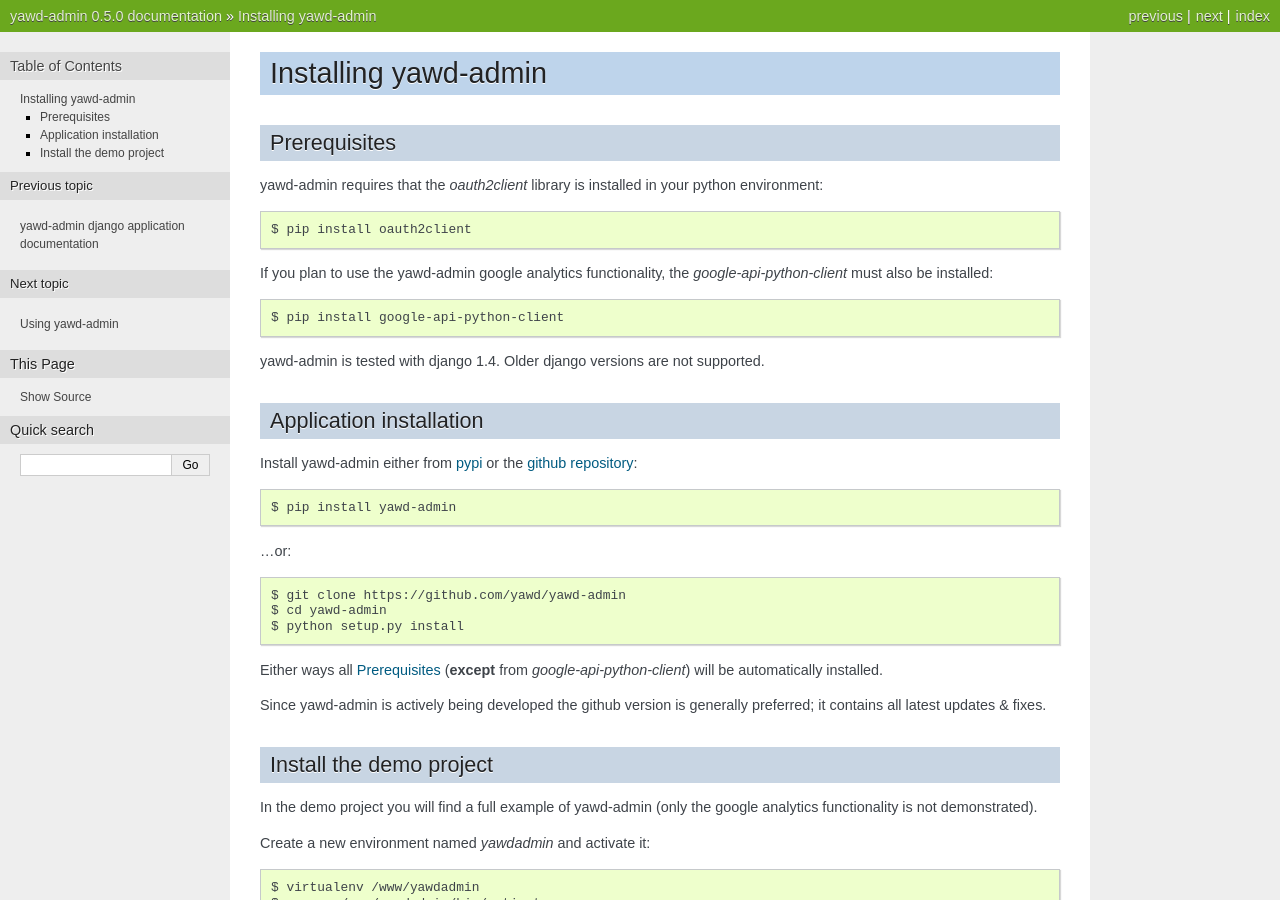
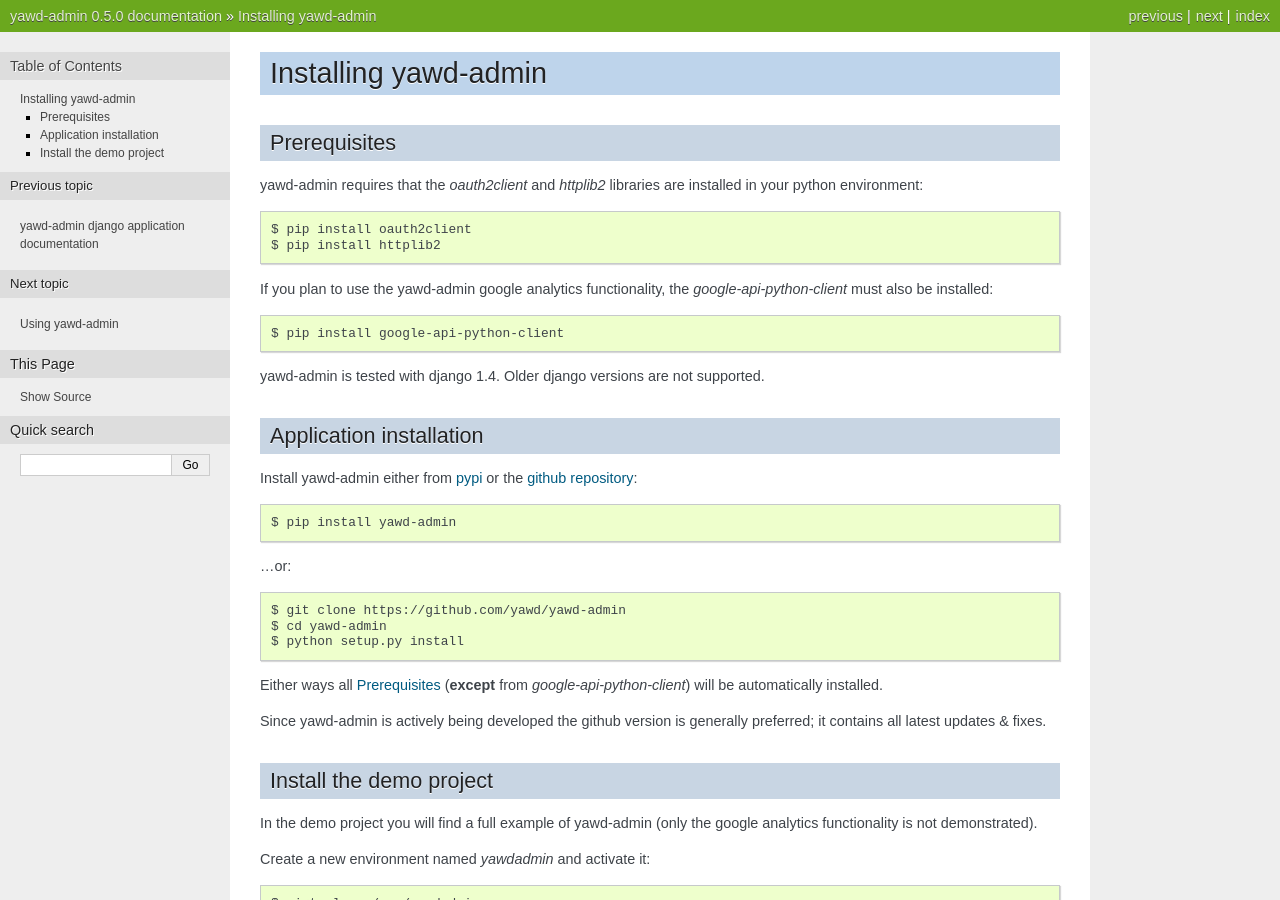
Before and after one commit to ppetrid/yawd-admin, a Sphinx documentation site: the page built from docs/installation.rst, in a window 1280 px wide and 900 px high. Built offline with Sphinx 7.4.7, drawn with Linux system fonts in a browser that asks for light colours.

Commit message:
update requirements

```diff
--- a/docs/installation.rst
+++ b/docs/installation.rst
@@ -6,9 +6,11 @@
 Prerequisites
 +++++++++++++
 
-yawd-admin requires that the `oauth2client` library is installed in your python environment::
+yawd-admin requires that the `oauth2client` and `httplib2` libraries
+are installed in your python environment::
 
 	$ pip install oauth2client
+	$ pip install httplib2
 
 If you plan to use the yawd-admin google analytics functionality,
 the `google-api-python-client` must also be installed::
--- a/docs/requirements.txt
+++ b/docs/requirements.txt
@@ -1,2 +1,4 @@
+httplib2
+oauth2client
 yawd-admin
 Django>=1.4
--- a/setup.py
+++ b/setup.py
@@ -1,11 +1,10 @@
 #!/usr/bin/env python
 from setuptools import setup, find_packages
-import yawdadmin
 
 setup(
       name='yawd-admin',
       url='http://yawd.eu/open-source-projects/yawd-admin/',
-      version = yawdadmin.__version__,
+      version = '0.7.0-rc1',
       description='An administration website for Django',
       author='yawd',
       author_email='info@yawd.eu',
@@ -23,6 +22,7 @@
         ],
       include_package_data = True,
       install_requires = [
+        "httplib2",
         "django >= 1.4",
         "oauth2client"
         ],
```
